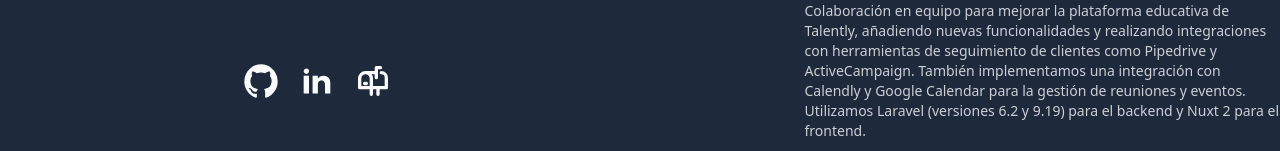
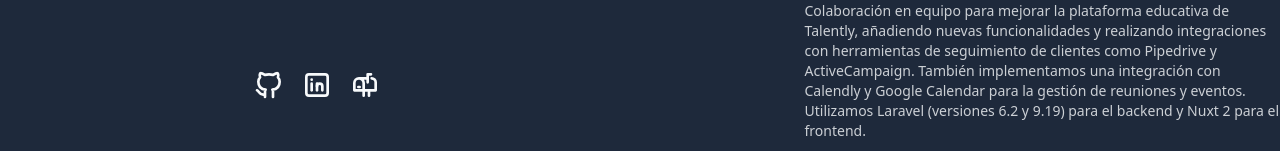
Before and after one commit to nelsonrrj/nelsonrrj.github.io, a Nuxt app: page / in a window 1280 px wide. Shown: the part 331-482 px from the top of the page. Built offline with nearby package versions, Linux system fonts and the light colour scheme.

Commit message:
chore(style): moved svg icons to components

```diff
--- a/app.vue
+++ b/app.vue
@@ -1,6 +1,9 @@
 <script setup lang="ts">
 useHead({
-  title: 'Nelson Rodríguez',
+  title: 'Nelson Rodríguez - Desarrollador y Programador web',
+  meta: [
+    { name: 'description', content: 'Portafolio de Nelson Rodriguez desarrollador y programador web' }
+  ]
 })
 </script>
 
--- a/components/SocialMedia.vue
+++ b/components/SocialMedia.vue
@@ -6,38 +6,21 @@
 } from '~/data/social'
 </script>
 
-<!-- TODO: It needs hover class -->
-
 <template>
   <ul class="flex flex-row gap-4 p-8 justify-center">
     <li>
       <NuxtLink :to="LINK_GITHUB_PROFILE" target="_blank" external>
-        <svg class="w-10 h-10 hover:text-teal-300 transition-colors duration-500 ease-in-out" aria-hidden="true" xmlns="http://www.w3.org/2000/svg"
-          width="24" height="24" fill="currentColor" viewBox="0 0 24 24">
-          <path fill-rule="evenodd"
-            d="M12.006 2a9.847 9.847 0 0 0-6.484 2.44 10.32 10.32 0 0 0-3.393 6.17 10.48 10.48 0 0 0 1.317 6.955 10.045 10.045 0 0 0 5.4 4.418c.504.095.683-.223.683-.494 0-.245-.01-1.052-.014-1.908-2.78.62-3.366-1.21-3.366-1.21a2.711 2.711 0 0 0-1.11-1.5c-.907-.637.07-.621.07-.621.317.044.62.163.885.346.266.183.487.426.647.71.135.253.318.476.538.655a2.079 2.079 0 0 0 2.37.196c.045-.52.27-1.006.635-1.37-2.219-.259-4.554-1.138-4.554-5.07a4.022 4.022 0 0 1 1.031-2.75 3.77 3.77 0 0 1 .096-2.713s.839-.275 2.749 1.05a9.26 9.26 0 0 1 5.004 0c1.906-1.325 2.74-1.05 2.74-1.05.37.858.406 1.828.101 2.713a4.017 4.017 0 0 1 1.029 2.75c0 3.939-2.339 4.805-4.564 5.058a2.471 2.471 0 0 1 .679 1.897c0 1.372-.012 2.477-.012 2.814 0 .272.18.592.687.492a10.05 10.05 0 0 0 5.388-4.421 10.473 10.473 0 0 0 1.313-6.948 10.32 10.32 0 0 0-3.39-6.165A9.847 9.847 0 0 0 12.007 2Z"
-            clip-rule="evenodd" />
-        </svg>
+        <IconsGithub class="size-8 hover:text-teal-300 rounded-full transition-all duration-500 ease-in-out" />
       </NuxtLink>
     </li>
     <li>
       <NuxtLink :to="LINK_LINKEDIN_PROFILE" target="_blank" external>
-        <svg class="w-10 h-10 hover:text-teal-300 transition-colors duration-500 ease-in-out" aria-hidden="true" xmlns="http://www.w3.org/2000/svg"
-          width="24" height="24" fill="currentColor" viewBox="0 0 24 24">
-          <path fill-rule="evenodd"
-            d="M12.51 8.796v1.697a3.738 3.738 0 0 1 3.288-1.684c3.455 0 4.202 2.16 4.202 4.97V19.5h-3.2v-5.072c0-1.21-.244-2.766-2.128-2.766-1.827 0-2.139 1.317-2.139 2.676V19.5h-3.19V8.796h3.168ZM7.2 6.106a1.61 1.61 0 0 1-.988 1.483 1.595 1.595 0 0 1-1.743-.348A1.607 1.607 0 0 1 5.6 4.5a1.601 1.601 0 0 1 1.6 1.606Z"
-            clip-rule="evenodd" />
-          <path d="M7.2 8.809H4V19.5h3.2V8.809Z" />
-        </svg>
+        <IconsLinkedin class="size-8 hover:text-teal-300 transition-all duration-500 ease-in-out" />
       </NuxtLink>
     </li>
     <li>
       <NuxtLink :to="`mailto:${WORK_EMAIL}`" target="_blank" external>
-        <svg class="w-10 h-10 hover:text-teal-300 transition-colors duration-500 ease-in-out" aria-hidden="true" xmlns="http://www.w3.org/2000/svg"
-          width="24" height="24" fill="none" viewBox="0 0 24 24">
-          <path stroke="currentColor" stroke-linecap="round" stroke-linejoin="round" stroke-width="2"
-            d="M11 16v-5.5A3.5 3.5 0 0 0 7.5 7m3.5 9H4v-5.5A3.5 3.5 0 0 1 7.5 7m3.5 9v4M7.5 7H14m0 0V4h2.5M14 7v3m-3.5 6H20v-6a3 3 0 0 0-3-3m-2 9v4m-8-6.5h1" />
-        </svg>
+        <IconsMail class="size-8 hover:text-teal-300 transition-all duration-500 ease-in-out" />
       </NuxtLink>
     </li>
   </ul>
--- /dev/null
+++ b/components/icons/Github.vue
@@ -0,0 +1,10 @@
+<script lang="ts" setup></script>
+
+<template>
+    <svg xmlns="http://www.w3.org/2000/svg" width="24" height="24" viewBox="0 0 24 24" fill="none" stroke="currentColor"
+        stroke-width="2" stroke-linecap="round" stroke-linejoin="round">
+        <path stroke="none" d="M0 0h24v24H0z" fill="none" />
+        <path
+            d="M9 19c-4.3 1.4 -4.3 -2.5 -6 -3m12 5v-3.5c0 -1 .1 -1.4 -.5 -2c2.8 -.3 5.5 -1.4 5.5 -6a4.6 4.6 0 0 0 -1.3 -3.2a4.2 4.2 0 0 0 -.1 -3.2s-1.1 -.3 -3.5 1.3a12.3 12.3 0 0 0 -6.2 0c-2.4 -1.6 -3.5 -1.3 -3.5 -1.3a4.2 4.2 0 0 0 -.1 3.2a4.6 4.6 0 0 0 -1.3 3.2c0 4.6 2.7 5.7 5.5 6c-.6 .6 -.6 1.2 -.5 2v3.5" />
+    </svg>
+</template>
--- /dev/null
+++ b/components/icons/Linkedin.vue
@@ -0,0 +1,13 @@
+<script lang="ts" setup></script>
+
+<template>
+    <svg xmlns="http://www.w3.org/2000/svg" width="24" height="24" viewBox="0 0 24 24" fill="none" stroke="currentColor"
+        stroke-width="2" stroke-linecap="round" stroke-linejoin="round">
+        <path stroke="none" d="M0 0h24v24H0z" fill="none" />
+        <path d="M4 4m0 2a2 2 0 0 1 2 -2h12a2 2 0 0 1 2 2v12a2 2 0 0 1 -2 2h-12a2 2 0 0 1 -2 -2z" />
+        <path d="M8 11l0 5" />
+        <path d="M8 8l0 .01" />
+        <path d="M12 16l0 -5" />
+        <path d="M16 16v-3a2 2 0 0 0 -4 0" />
+    </svg>
+</template>
--- /dev/null
+++ b/components/icons/Mail.vue
@@ -0,0 +1,7 @@
+<script lang="ts" setup></script>
+<template>
+    <svg aria-hidden="true" xmlns="http://www.w3.org/2000/svg" width="24" height="24" fill="none" viewBox="0 0 24 24">
+        <path stroke="currentColor" stroke-linecap="round" stroke-linejoin="round" stroke-width="2"
+            d="M11 16v-5.5A3.5 3.5 0 0 0 7.5 7m3.5 9H4v-5.5A3.5 3.5 0 0 1 7.5 7m3.5 9v4M7.5 7H14m0 0V4h2.5M14 7v3m-3.5 6H20v-6a3 3 0 0 0-3-3m-2 9v4m-8-6.5h1" />
+    </svg>
+</template>
```
